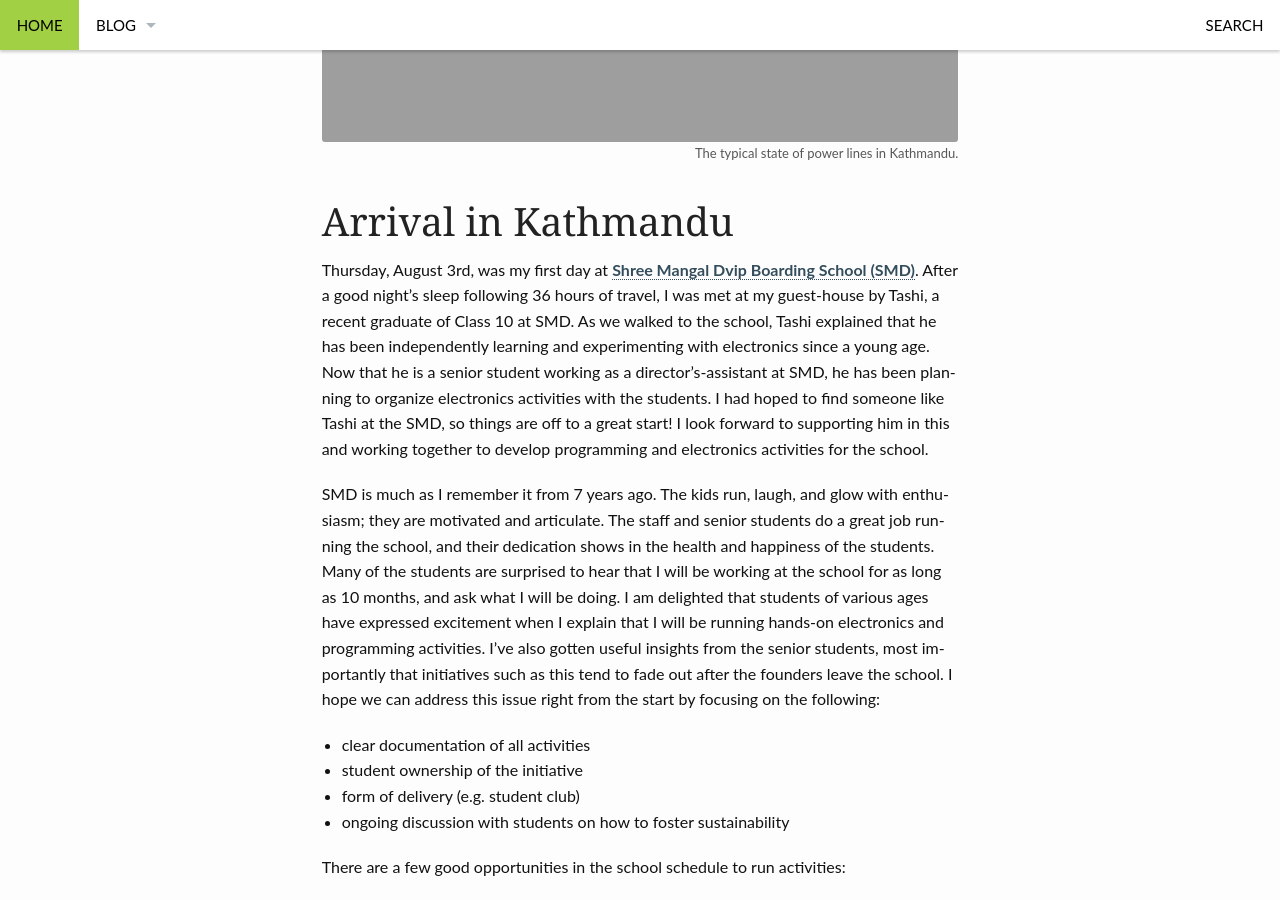
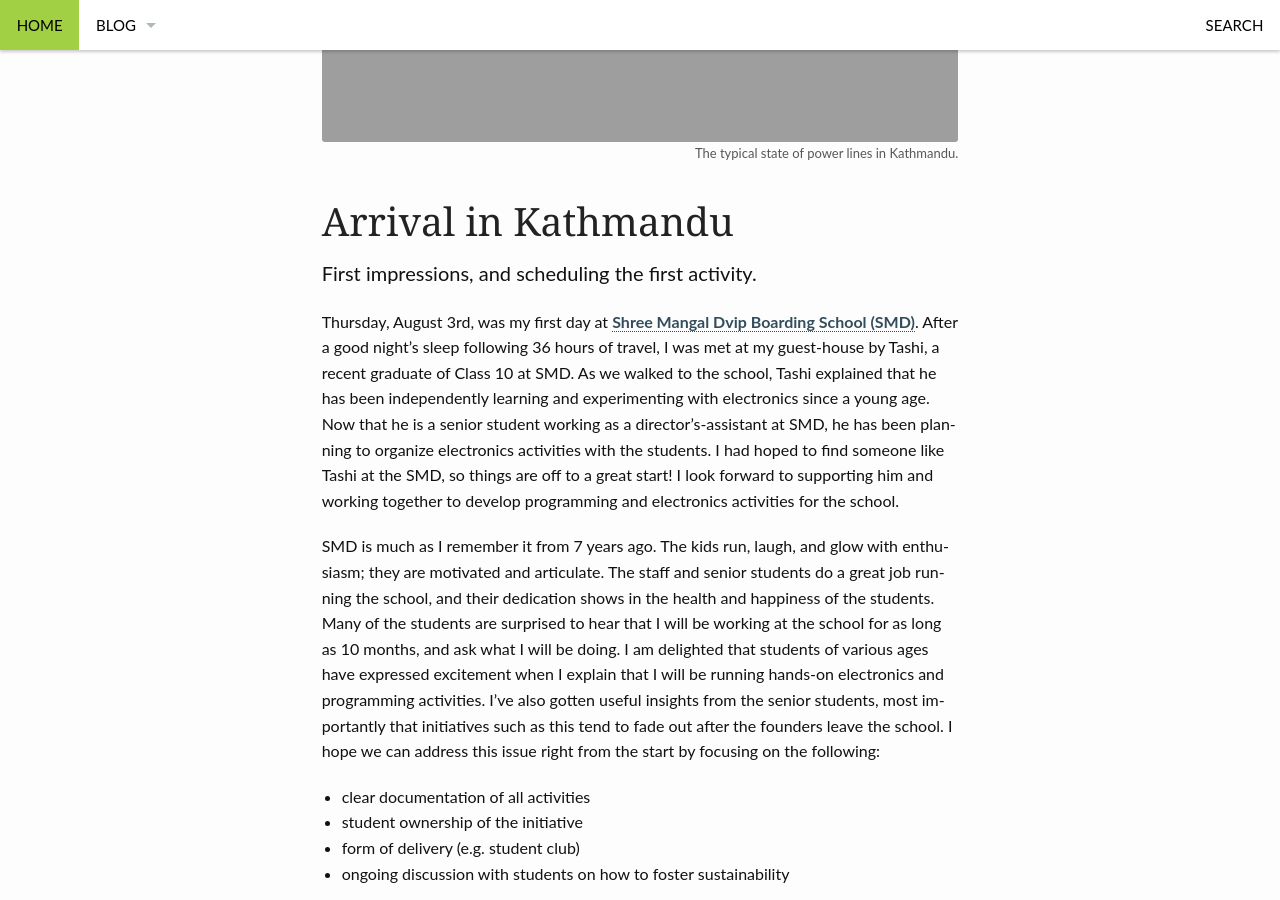
Before and after one commit to hpigot/hpigot.github.io, a Jekyll site: the page built from _posts/2017-08-06-arrival.md, in a window 1280 px wide and 900 px high, scrolled down 415 px. Built offline with Jekyll 4.4.1, drawn with Linux system fonts in a browser that asks for light colours.

Commit message:
added teaser, rewording

```diff
--- a/_posts/2017-08-06-arrival.md
+++ b/_posts/2017-08-06-arrival.md
@@ -1,7 +1,7 @@
 ---
 layout: page
 title: "Arrival in Kathmandu"
-teaser:
+teaser: "First impressions, and scheduling the first activity."
 header: no
 image:
     title: powerlines.jpg
@@ -10,7 +10,7 @@ category:
     - nepal
 ---
 
-Thursday, August 3rd, was my first day at [Shree Mangal Dvip Boarding School (SMD)][1]. After a good night's sleep following 36 hours of travel, I was met at my guest-house by Tashi, a recent graduate of Class 10 at SMD. As we walked to the school, Tashi explained that he has been independently learning and experimenting with electronics since a young age. Now that he is a senior student working as a director's-assistant at SMD, he has been planning to organize electronics activities with the students. I had hoped to find someone like Tashi at the SMD, so things are off to a great start! I look forward to supporting him in this and working together to develop programming and electronics activities for the school.
+Thursday, August 3rd, was my first day at [Shree Mangal Dvip Boarding School (SMD)][1]. After a good night's sleep following 36 hours of travel, I was met at my guest-house by Tashi, a recent graduate of Class 10 at SMD. As we walked to the school, Tashi explained that he has been independently learning and experimenting with electronics since a young age. Now that he is a senior student working as a director's-assistant at SMD, he has been planning to organize electronics activities with the students. I had hoped to find someone like Tashi at the SMD, so things are off to a great start! I look forward to supporting him and working together to develop programming and electronics activities for the school.
 
 SMD is much as I remember it from 7 years ago. The kids run, laugh, and glow with enthusiasm; they are motivated and articulate. The staff and senior students do a great job running the school, and their dedication shows in the health and happiness of the students. Many of the students are surprised to hear that I will be working at the school for as long as 10 months, and ask what I will be doing. I am delighted that students of various ages have expressed excitement when I explain that I will be running hands-on electronics and programming activities. I've also gotten useful insights from the senior students, most importantly that initiatives such as this tend to fade out after the founders leave the school. I hope we can address this issue right from the start by focusing on the following:
 
```
